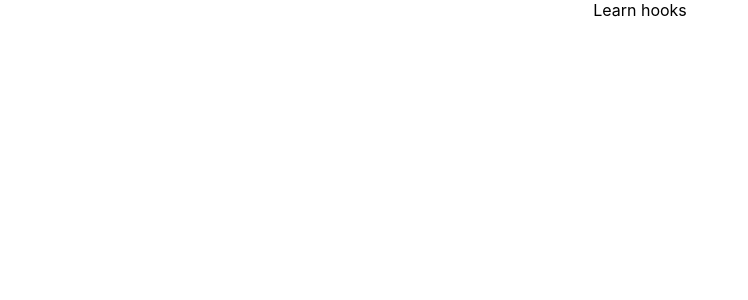
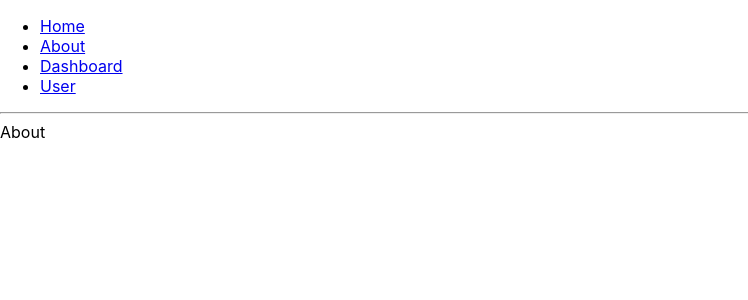
Before and after one commit to zeeshan-invozone/router-and-hooks, a React (Create React App) app: page /about in a window 1280 px wide. Shown: the top 300 px of the page, without its empty margins (0-748 px from the left). Built offline with nearby package versions, Linux system fonts and the light colour scheme.

Commit message:
react router done

```diff
--- a/package.json
+++ b/package.json
@@ -8,6 +8,7 @@
     "@testing-library/user-event": "^12.1.10",
     "react": "^17.0.1",
     "react-dom": "^17.0.1",
+    "react-router-dom": "^5.2.0",
     "react-scripts": "4.0.1",
     "web-vitals": "^0.2.4"
   },
--- a/src/App.jsx
+++ b/src/App.jsx
@@ -1,6 +1,56 @@
 import './App.css'
 import React from 'react'
+import {
+  BrowserRouter as Router,
+  Switch,
+  Route,
+  Link,
+  useLocation,
+  useParams,
+} from 'react-router-dom'
+import Home from './components/Home'
+import About from './components/About'
+
+const Error = () => {
+  const location = useLocation()
+  return <div>{`Error 404 ${location.pathname}`}</div>
+}
 function App() {
-  return <div className="App">Learn hooks</div>
+  return (
+    <Router>
+      <nav>
+        <ul>
+          <li>
+            <Link to="/">Home</Link>
+          </li>
+          <li>
+            <Link to="/about">About</Link>
+          </li>
+          <li>
+            <Link to="/dashboard">Dashboard</Link>
+          </li>
+          <li>
+            <Link to="/user/chand">User</Link>
+          </li>
+        </ul>
+      </nav>
+      <hr />
+      <Switch>
+        <Route exact path="/" component={Home} />
+        <Route path="/about" component={About} />
+        <Route path="/dashboard" component={Dashboard} />
+        <Route path="/user/:name" component={User} />
+        <Route path="*" component={Error} />
+      </Switch>
+    </Router>
+  )
+}
+
+const Dashboard = () => {
+  return <div>Dashboard </div>
+}
+const User = () => {
+  const { name } = useParams()
+  return <div>User {name}</div>
 }
 export default App
--- /dev/null
+++ b/src/components/About.jsx
@@ -0,0 +1,5 @@
+import React from 'react'
+
+export default function About() {
+  return <div>About</div>
+}
--- /dev/null
+++ b/src/components/Home.jsx
@@ -0,0 +1,5 @@
+import React from 'react'
+
+export default function Home() {
+  return <div>Home</div>
+}
```
Also changed, not shown: 2 other files (tests, documents, lock files or other folders).
